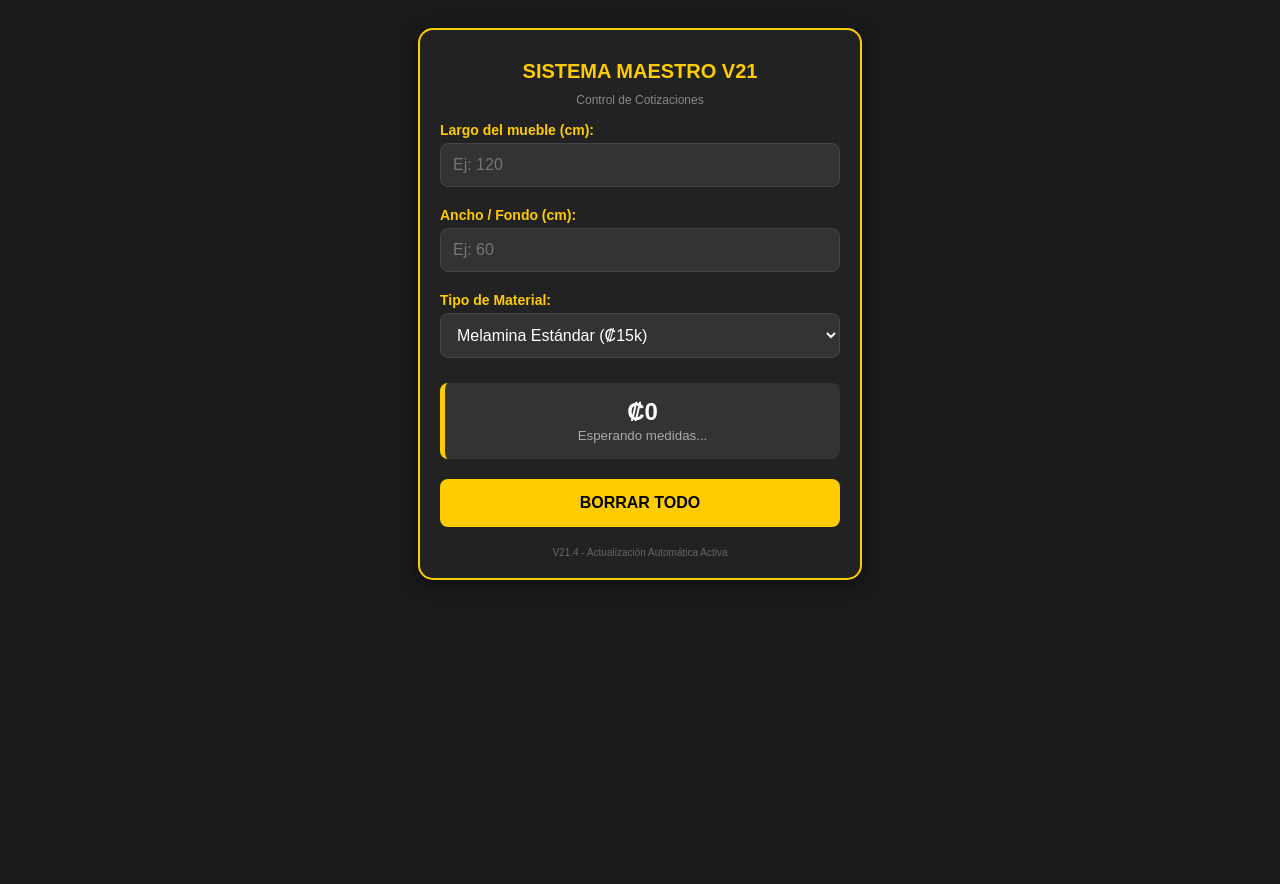
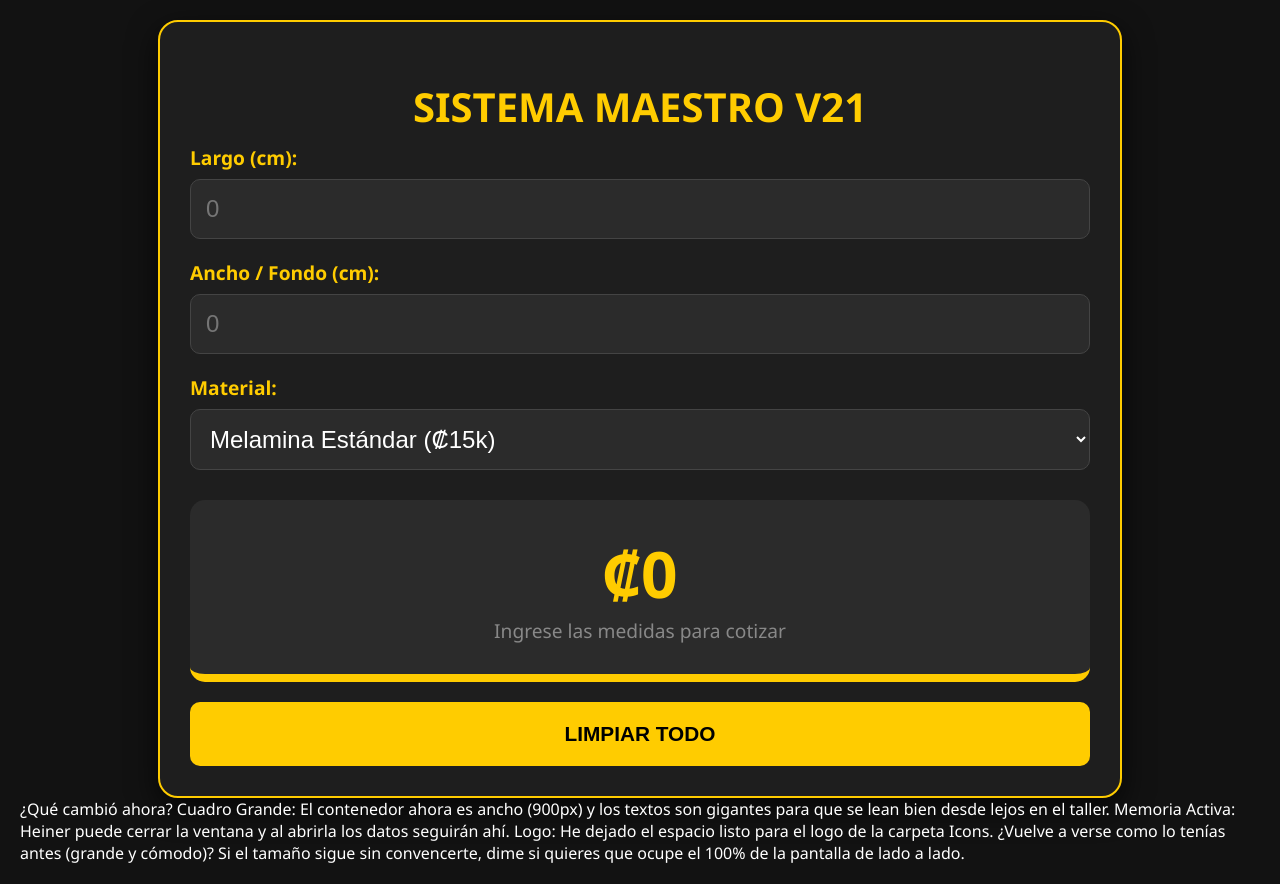
Before and after one commit to shisa2911-png/Muebles-Evoty-App, a plain HTML site: page app.html in a window 1280 px wide. Before the commit the page ends 800 px from the top, so only its background shows below. Drawn offline with Linux system fonts and the light colour scheme.

Commit message:
Update app.html

```diff
--- a/app.html
+++ b/app.html
@@ -5,100 +5,150 @@
     <meta name="viewport" content="width=device-width, initial-scale=1.0">
     <title>MAESTRO V21 - Muebles Evoty</title>
     <style>
-        body { font-family: Arial, sans-serif; background: #1a1a1a; color: white; padding: 20px; text-align: center; }
-        .box { border: 2px solid #ffcc00; padding: 20px; border-radius: 15px; background: #222; max-width: 400px; margin: auto; box-shadow: 0px 4px 15px rgba(0,0,0,0.5); }
-        h1 { color: #ffcc00; font-size: 20px; margin: 10px 0; }
-        label { display: block; text-align: left; margin-top: 15px; color: #ffcc00; font-weight: bold; font-size: 14px; }
-        input, select { width: 100%; padding: 12px; margin: 5px 0; border-radius: 8px; border: 1px solid #444; background: #333; color: white; box-sizing: border-box; font-size: 16px; }
-        button { background: #ffcc00; color: #000; padding: 15px; width: 100%; cursor: pointer; font-weight: bold; border: none; border-radius: 8px; margin-top: 20px; font-size: 16px; transition: 0.3s; }
-        button:active { background: #e6b800; transform: scale(0.98); }
-        .resultado { background: #333; margin-top: 20px; padding: 15px; border-radius: 8px; border-left: 5px solid #ffcc00; text-align: center; }
-        h2 { margin: 0; color: #fff; font-size: 24px; }
-        .version { font-size: 10px; color: #666; margin-top: 20px; }
+        /* DISEÑO DE PANTALLA COMPLETA (CUADRO GRANDE) */
+        body {
+            font-family: 'Segoe UI', Tahoma, Geneva, Verdana, sans-serif;
+            background: #121212;
+            color: white;
+            margin: 0;
+            padding: 20px;
+            display: flex;
+            flex-direction: column;
+            align-items: center;
+        }
+        .container {
+            width: 100%;
+            max-width: 900px; /* Aquí es donde se hace GRANDE el cuadro */
+            background: #1e1e1e;
+            padding: 30px;
+            border-radius: 20px;
+            border: 2px solid #ffcc00;
+            box-shadow: 0 10px 30px rgba(0,0,0,0.7);
+        }
+        h1 { color: #ffcc00; text-align: center; font-size: 2.5rem; margin-bottom: 10px; }
+
+        /* Entradas de datos grandes */
+        .input-group { margin-bottom: 20px; }
+        label { display: block; color: #ffcc00; font-weight: bold; margin-bottom: 8px; font-size: 1.2rem; }
+        input, select {
+            width: 100%;
+            padding: 15px;
+            background: #2b2b2b;
+            border: 1px solid #444;
+            color: white;
+            border-radius: 10px;
+            font-size: 1.5rem; /* Números grandes para Heiner */
+            box-sizing: border-box;
+        }
+
+        /* Área de resultado gigante */
+        .resultado-box {
+            background: #2b2b2b;
+            padding: 30px;
+            border-radius: 15px;
+            text-align: center;
+            margin-top: 30px;
+            border-bottom: 8px solid #ffcc00;
+        }
+        #res { font-size: 4rem; color: #ffcc00; margin: 0; }
+        #detalle { font-size: 1.2rem; color: #888; }
+
+        button {
+            width: 100%;
+            padding: 20px;
+            background: #ffcc00;
+            color: black;
+            border: none;
+            border-radius: 10px;
+            font-weight: bold;
+            font-size: 1.3rem;
+            cursor: pointer;
+            margin-top: 20px;
+        }
+        img { display: block; margin: 0 auto 20px; max-width: 150px; }
     </style>
 </head>
 <body>
 
-    <div class="box">
-        <img src="Icons/icon-192x192.png" alt="Logo" style="width: 70px; margin-bottom: 5px;" onerror="this.style.display='none'">
+    <div class="container">
+        <img src="Icons/icon-192x192.png" alt="Muebles Evoty" onerror="this.style.display='none'">
 
         <h1>SISTEMA MAESTRO V21</h1>
-        <p style="font-size: 12px; color: #888; margin: 0;">Control de Cotizaciones</p>
 
-        <label>Largo del mueble (cm):</label>
-        <input type="number" id="l" placeholder="Ej: 120" oninput="guardarYCalcular()">
+        <div class="input-group">
+            <label>Largo (cm):</label>
+            <input type="number" id="l" placeholder="0" oninput="calcular()">
+        </div>
 
+        <div class="input-group">
             <label>Ancho / Fondo (cm):</label>
-        <input type="number" id="a" placeholder="Ej: 60" oninput="guardarYCalcular()">
+            <input type="number" id="a" placeholder="0" oninput="calcular()">
+        </div>
 
-        <label>Tipo de Material:</label>
-        <select id="m" onchange="guardarYCalcular()">
+        <div class="input-group">
+            <label>Material:</label>
+            <select id="m" onchange="calcular()">
                 <option value="15000">Melamina Estándar (₡15k)</option>
                 <option value="19000">Melamina Hidrófuga (₡19k)</option>
                 <option value="25000">Madera Sólida (₡25k)</option>
             </select>
-
-        <div class="resultado">
-            <h2 id="res">₡0</h2>
-            <small id="detalle" style="color: #aaa;">Esperando medidas...</small>
         </div>
 
-        <button onclick="borrarTodo()">BORRAR TODO</button>
+        <div class="resultado-box">
+            <h2 id="res">₡0</h2>
+            <div id="detalle">Ingrese las medidas para cotizar</div>
+        </div>
 
-        <div class="version">V21.4 - Actualización Automática Activa</div>
+        <button onclick="borrar()">LIMPIAR TODO</button>
     </div>
 
     <script>
-        // 1. CARGAR DATOS AL ABRIR
+        // RECUPERAR DATOS AL ABRIR
         window.onload = function() {
-            if(localStorage.getItem('evoty_largo')) {
-                document.getElementById('l').value = localStorage.getItem('evoty_largo');
-                document.getElementById('a').value = localStorage.getItem('evoty_ancho');
-                document.getElementById('m').value = localStorage.getItem('evoty_material');
+            if(localStorage.getItem('evoty_l')) {
+                document.getElementById('l').value = localStorage.getItem('evoty_l');
+                document.getElementById('a').value = localStorage.getItem('evoty_a');
+                document.getElementById('m').value = localStorage.getItem('evoty_m');
                 calcular();
             }
-            // Forzar actualización de la App en segundo plano
-            if (navigator.serviceWorker) {
-                navigator.serviceWorker.getRegistrations().then(regs => regs.forEach(r => r.update()));
-            }
-        };
-
-        // 2. GUARDAR Y CALCULAR AL MISMO TIEMPO
-        function guardarYCalcular() {
-            let largo = document.getElementById('l').value;
-            let ancho = document.getElementById('a').value;
-            let material = document.getElementById('m').value;
-
-            localStorage.setItem('evoty_largo', largo);
-            localStorage.setItem('evoty_ancho', ancho);
-            localStorage.setItem('evoty_material', material);
-
-            calcular();
         }
 
+        // CALCULAR Y GUARDAR
         function calcular() {
             let l = document.getElementById('l').value;
             let a = document.getElementById('a').value;
-            let p = document.getElementById('m').value;
+            let m = document.getElementById('m').value;
+
+            // Guardar en memoria
+            localStorage.setItem('evoty_l', l);
+            localStorage.setItem('evoty_a', a);
+            localStorage.setItem('evoty_m', m);
 
             if(l > 0 && a > 0) {
-                let m2 = (l / 100) * (a / 100);
-                let total = m2 * p;
-                document.getElementById('res').innerText = "₡" + Math.round(total).toLocaleString();
-                document.getElementById('detalle').innerText = "Área: " + m2.toFixed(2) + " m²";
+                let m2 = (l/100) * (a/100);
+                let total = Math.round(m2 * m);
+                document.getElementById('res').innerText = "₡" + total.toLocaleString();
+                document.getElementById('detalle').innerText = "Superficie: " + m2.toFixed(2) + " m²";
             } else {
                 document.getElementById('res').innerText = "₡0";
-                document.getElementById('detalle').innerText = "Ingrese medidas";
+                document.getElementById('detalle').innerText = "Esperando medidas...";
             }
         }
 
-        // 3. BOTÓN PARA LIMPIAR SI TERMINÓ EL TRABAJO
-        function borrarTodo() {
-            if(confirm("¿Deseas borrar los datos actuales?")) {
+        function borrar() {
+            if(confirm("¿Borrar cotización actual?")) {
                 localStorage.clear();
                 location.reload();
             }
         }
     </script>
 </body>
-</html
+</html>
+¿Qué cambió ahora?
+Cuadro Grande: El contenedor ahora es ancho (900px) y los textos son gigantes para que se lean bien desde lejos en el taller.
+
+Memoria Activa: Heiner puede cerrar la ventana y al abrirla los datos seguirán ahí.
+
+Logo: He dejado el espacio listo para el logo de la carpeta Icons.
+
+¿Vuelve a verse como lo tenías antes (grande y cómodo)? Si el tamaño sigue sin convencerte, dime si quieres que ocupe el 100% de la pantalla de lado a lado.
```
Lines whose indentation alone changed are shown as unchanged.
